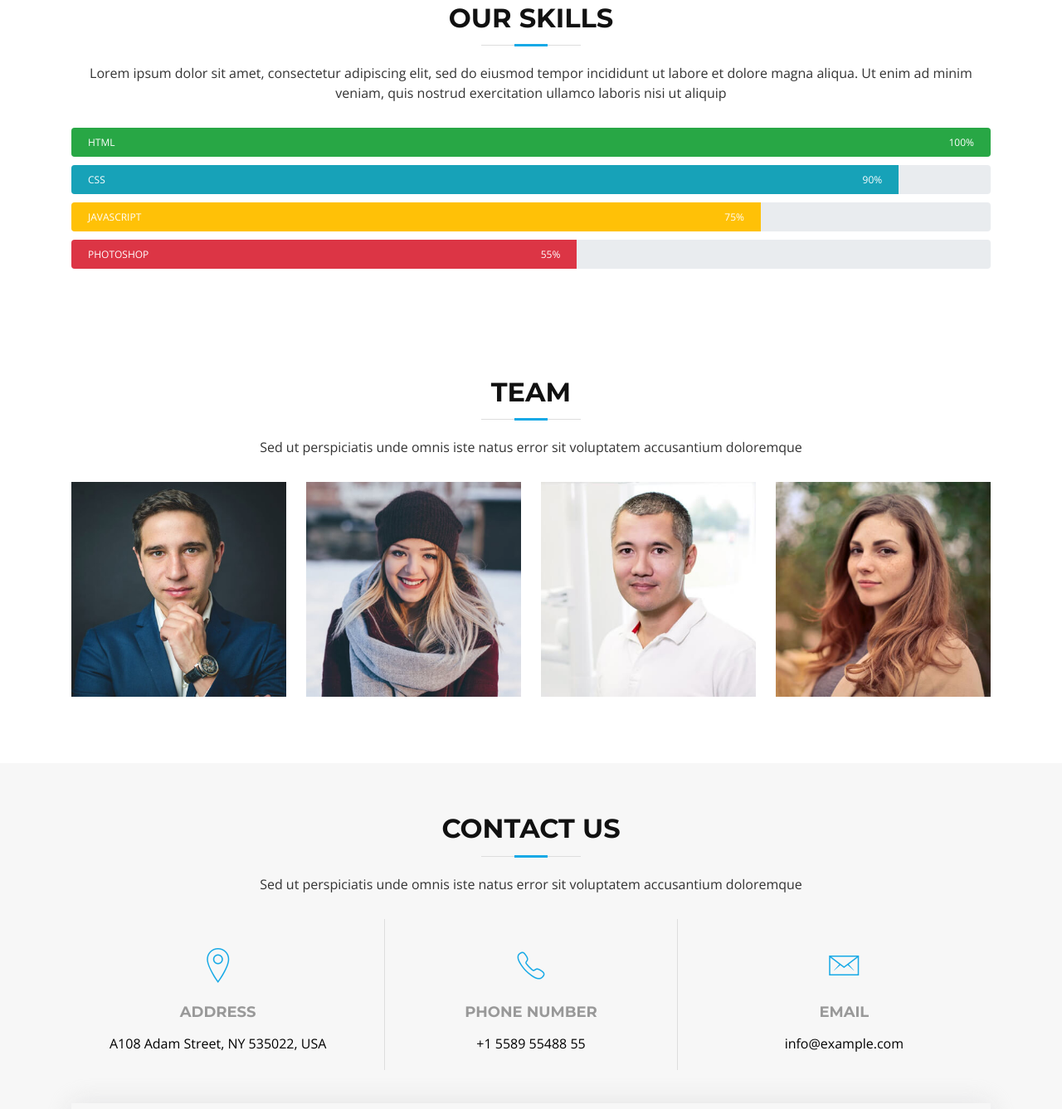
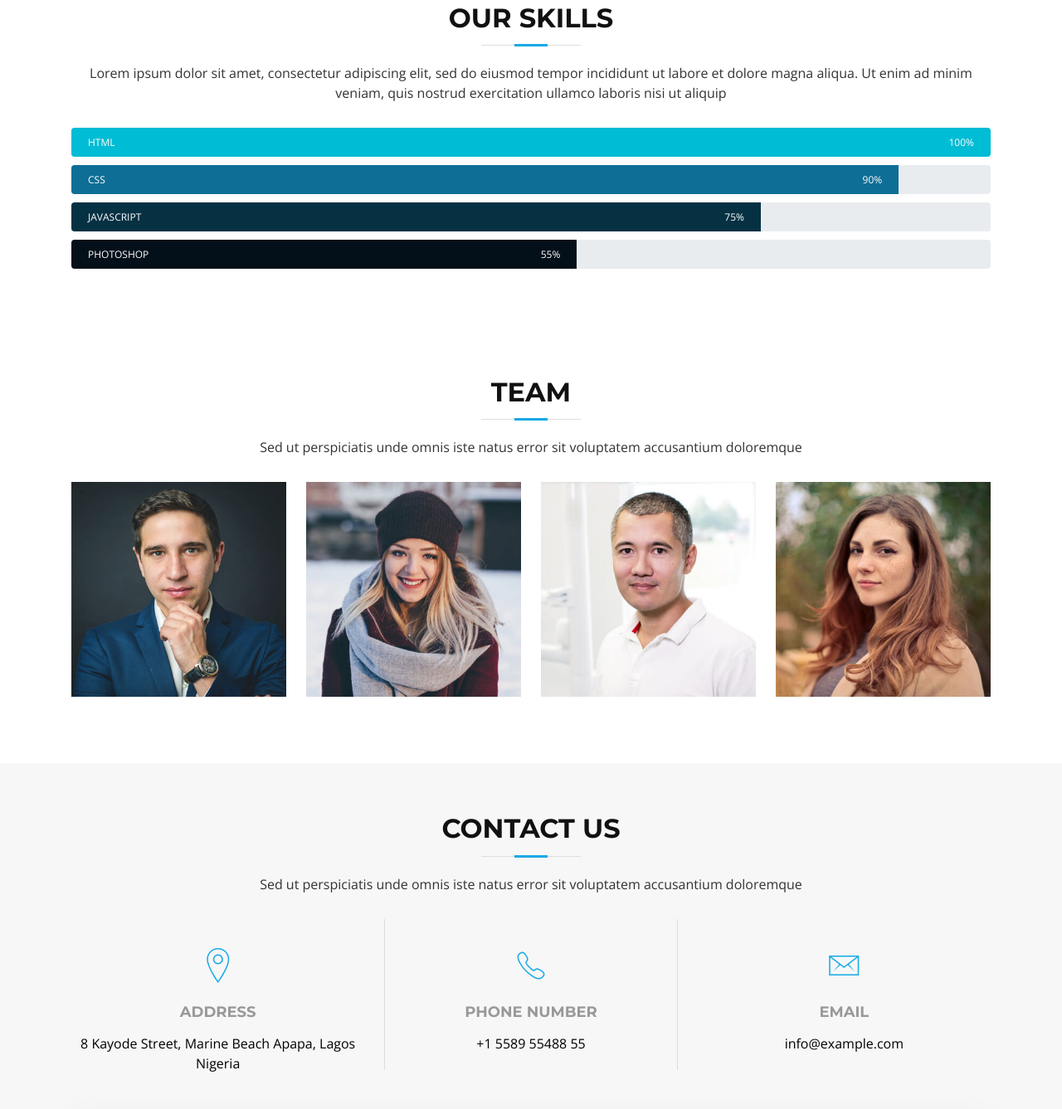
Before and after one commit to StacyLafume/eliesther_energy_limited, a plain HTML site: page index.html in a window 1280 px wide. Shown: the part 3165-4502 px from the top of the page at 83% size. Drawn offline with nearby package versions, Linux system fonts and the light colour scheme; files whose address does not match are found by name.

Commit message:
fixed links, changed colors, and updated nav bar

```diff
--- a/assets/css/master.css
+++ b/assets/css/master.css
@@ -12,3 +12,15 @@ p {
     padding: 0;
     margin: 0px 0px 0;
 }
+.bg-success {
+    background-color: #00BCD4!important;
+}
+.bg-info {
+    background-color: #0f6e96!important;
+}
+.bg-warning {
+    background-color: #063143!important;
+}
+.bg-danger {
+    background-color: #031019!important;
+}
--- a/index.html
+++ b/index.html
@@ -754,7 +754,9 @@
             <div class="contact-address">
               <i class="ion-ios-location-outline"></i>
               <h3>Address</h3>
-              <address>A108 Adam Street, NY 535022, USA</address>
+              <address>8 Kayode Street,
+                Marine Beach Apapa, Lagos
+                Nigeria</address>
             </div>
           </div>
 
```
Also changed, not shown: online.html (+4 -5 lines).
